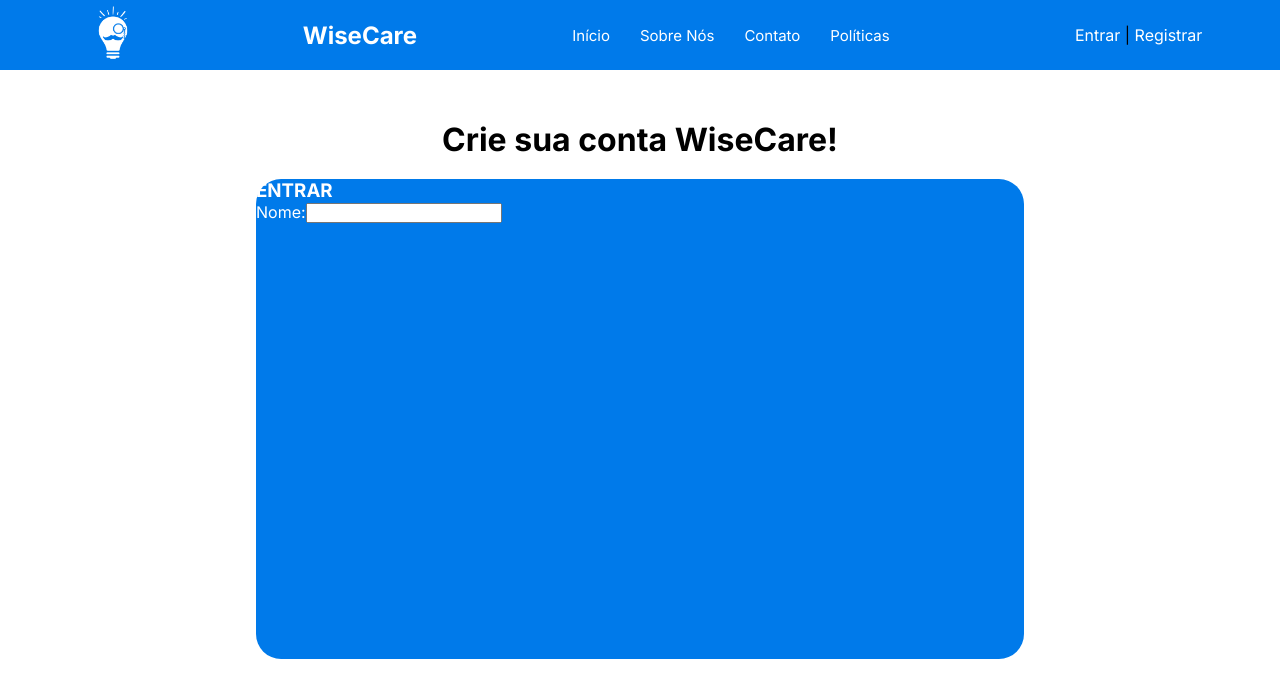
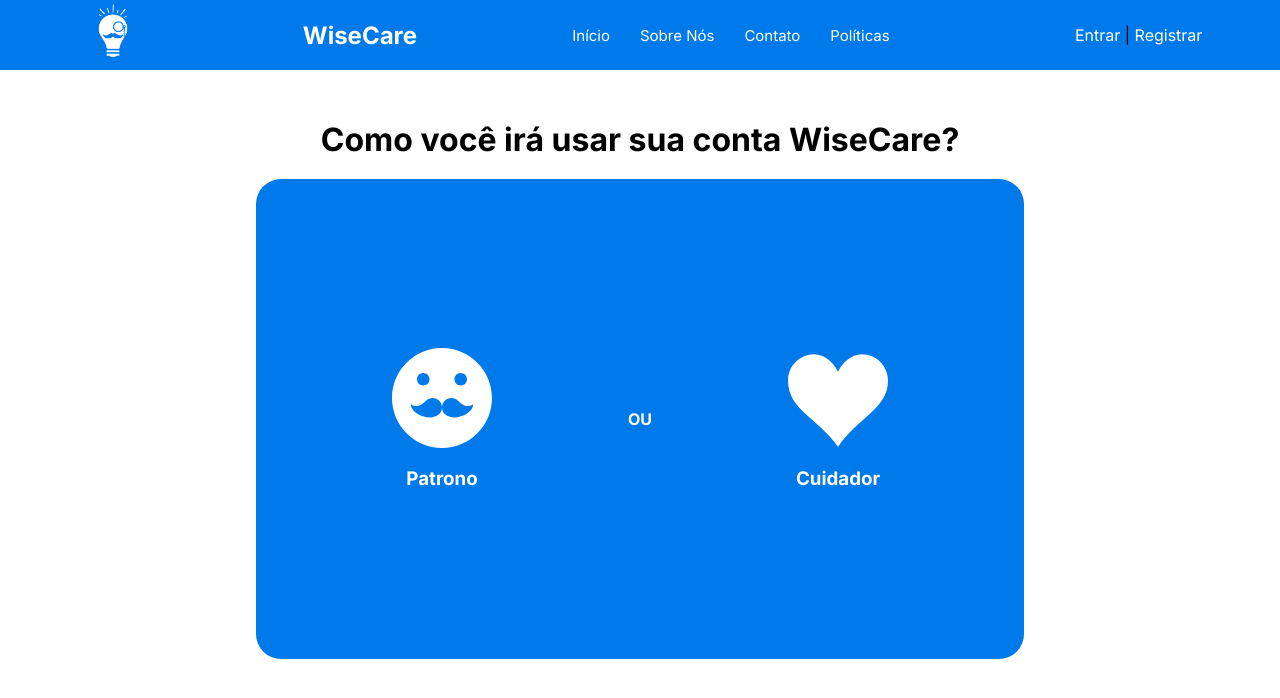
Before and after one commit to Lukareliz/wise-care, a React (Vite) app: page /register in a window 1280 px wide. Shown: the top 698 px of the page. Built offline with nearby package versions, Linux system fonts and the light colour scheme.

Commit message:
Feat: Register first screen

```diff
--- a/package.json
+++ b/package.json
@@ -12,6 +12,7 @@
   "dependencies": {
     "react": "^18.2.0",
     "react-dom": "^18.2.0",
+    "react-icons": "^4.11.0",
     "react-router-dom": "^6.17.0",
     "react-slick": "^0.29.0",
     "slick-carousel": "^1.8.1"
--- a/src/App.css
+++ b/src/App.css
@@ -105,6 +105,9 @@
     position: absolute;
     left: 50%;
     transform: translateX(-50%);
+    display: flex;
+    align-items: center;
+    justify-content:space-evenly;
     background-color: #007AEA;
     width: 60%;
     height: 60%;
@@ -112,3 +115,28 @@
     border-radius: 25px;
     margin-top: 20px;
 }
+
+.register_container div h3{
+    text-align: center;
+    margin-top: 15px;
+}
+
+#icon_hire{
+    color: white;
+    width: 100px;
+    height: 100px;
+}
+
+#icon_care{
+    color: white;
+    width: 100px;
+    height: 100px;
+}
+
+#icon_hire:hover{
+    color: #00378A;
+}
+
+#icon_care:hover{
+    color: #00378A;
+}
--- a/src/components/NavBar.jsx
+++ b/src/components/NavBar.jsx
@@ -4,7 +4,7 @@ import { Link } from "react-router-dom";
 function NavBar(){
     return(
         <nav id="navbar_container">
-            <img src=".\src\assets\logo_wisecare.png" alt="Nothing :(" />
+            <Link to="/"><img src="../src/assets/logo_wisecare.png" alt="Logo da WiseCare, uma lâmpada com bigode." /></Link>
             <h1>WiseCare</h1>
             <div className="navbar_links">
                 <Link to="/">Início</Link>
--- a/src/main.jsx
+++ b/src/main.jsx
@@ -3,9 +3,11 @@ import ReactDOM from 'react-dom/client';
 import { BrowserRouter, Routes, Route } from 'react-router-dom';
 
 import App from './App.jsx';
-import Home from './pages/Home.jsx'
-import Login from './pages/Login.jsx'
-import Register from './pages/Register.jsx'
+import Home from './pages/Home.jsx';
+import Login from './pages/Login.jsx';
+import Register from './pages/Register.jsx';
+import Care from './pages/Care.jsx';
+import Hire from './pages/Hire.jsx';
 
 import './index.css';
 
@@ -17,8 +19,10 @@ ReactDOM.createRoot(document.getElementById('root')).render(
           <Route path='/' element={<Home />}/>
           <Route path='/login' element={<Login />}/>
           <Route path='/register' element={<Register />}/>
+          <Route path='/register/care' element={<Care />}/>
+          <Route path='/register/hire' element={<Hire />}/>
         </Route>
       </Routes>
     </BrowserRouter>
-  </React.StrictMode>,
+  </React.StrictMode>
 )
--- /dev/null
+++ b/src/pages/Care.jsx
@@ -0,0 +1,27 @@
+import NavBar from "../components/navbar"
+
+const Care = () => {
+  return (
+    <div>
+        <NavBar />
+        <h1 className="title_main">Cuidador, crie sua conta WiseCare!</h1>
+        <div className="register_container"> {/*Definir outro nome de class para este elemento, pois já é usado na primeira parte do register*/}
+          <form action="">
+              <h3>REGISTRAR</h3>
+              <label htmlFor="nome">Nome Completo:</label>
+              <input type="text" id="nome" name="nome" required/>
+              <label htmlFor="idade">Idade:</label>
+              <input type="date" name="" id="" />
+              <label htmlFor="genero">Gênero:</label>
+              <select id="genero" name="genero" required>
+                <option value="feminino">Feminino</option>
+                <option value="masculino">Masculino</option>
+                <option value="outro">Outro</option>
+              </select>
+          </form>
+        </div>
+      </div>
+  )
+}
+
+export default Care
--- /dev/null
+++ b/src/pages/Hire.jsx
@@ -0,0 +1,12 @@
+import NavBar from "../components/navbar";
+
+const Hire = () => {
+  return (
+    <div>
+        <NavBar />
+        Hire
+    </div>
+  )
+}
+
+export default Hire
--- a/src/pages/Register.jsx
+++ b/src/pages/Register.jsx
@@ -1,16 +1,23 @@
 import NavBar from "../components/navbar"
+import { Link } from "react-router-dom"
+import { ImHipster2 } from "react-icons/im";
+import { ImHeart } from "react-icons/im";
 
 const Register = () => {
   return (
     <div>
       <NavBar />
-        <h1 className="title_main">Crie sua conta WiseCare!</h1>
+      <h1 className="title_main">Como você irá usar sua conta WiseCare?</h1>
       <div className="register_container">
-          <form action="">
-              <h3>ENTRAR</h3>
-              <label htmlFor="nome">Nome:</label>
-              <input type="text" id="nome" name="nome" required/>
-          </form>
+        <div>
+          <Link to="/register/hire"><ImHipster2 id="icon_hire" /></Link>
+          <h3>Patrono</h3>
+        </div>
+        <h4>OU</h4>
+        <div>
+          <Link to="/register/care"><ImHeart id="icon_care" /></Link>
+          <h3>Cuidador</h3>
+        </div>
       </div>
     </div>
   )
```
Also changed, not shown: 1 other file (tests, documents, lock files or other folders). Lines whose indentation alone changed are shown as unchanged.
